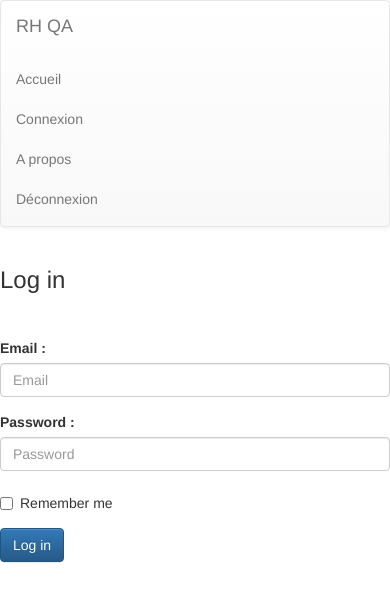
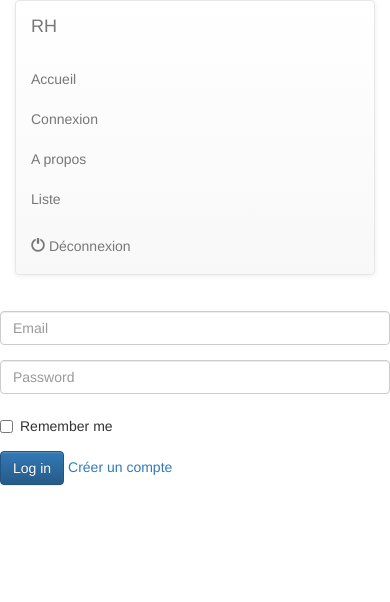
Before and after one commit to mourkeita/django-rh, a Django app: page /login in a window 390 px wide. Shown: the top 602 px of the page. Run offline with Django 3.2, Linux system fonts and the light colour scheme; some libraries are stand-ins or nearby versions.

Commit message:
Interface update

```diff
--- a/rh/qa/forms.py
+++ b/rh/qa/forms.py
@@ -2,6 +2,7 @@ from django import forms
 from .models import Qa
 
 class QaForm(forms.ModelForm):
+	password = forms.CharField(widget=forms.PasswordInput)
 	class Meta:
 		model = Qa
 		fields = ('first','last','email','password', 'age')
--- a/rh/qa/models.py
+++ b/rh/qa/models.py
@@ -6,6 +6,6 @@ from django.db import models
 class Qa(models.Model):
     first = models.CharField(max_length=200)
     last = models.CharField(max_length=200)
-    email = models.EmailField(max_length=100, blank=True, null= True, unique= True, default="Email")
-    password = models.CharField(max_length=100, default="Mot de passe")
+    email = models.EmailField(max_length=100, blank=True, null= True, unique= True, default="")
+    password = models.CharField(max_length=100, default="")
     age = models.IntegerField()
--- a/rh/qa/templates/base.html
+++ b/rh/qa/templates/base.html
@@ -1,28 +1,48 @@
 <html>
 <head>
-<title>RH QA</title>
+<title>RH</title>
 	<link rel="stylesheet" href="//maxcdn.bootstrapcdn.com/bootstrap/3.2.0/css/bootstrap.min.css">
     <link rel="stylesheet" href="//maxcdn.bootstrapcdn.com/bootstrap/3.2.0/css/bootstrap-theme.min.css">
     <link href='//fonts.googleapis.com/css?family=Lobster&subset=latin,latin-ext' rel='stylesheet' type='text/css'>
 
 </head>
 <body>
-	<nav class="navbar navbar-default" style="position:relative;">
+  <div class="container">
+  	<nav class="navbar navbar-default">
     		<div class="container-fluid">
     			<div class="navbar-header">
-  				 <a class="navbar-brand" href="#">RH QA</a>
+    				 <a class="navbar-brand" href="#">RH</a>
     			</div>
 
       		<ul class="nav navbar-nav">
       			<li><a href="/login">Accueil</a></li>
       			<li><a href="/login">Connexion</li></a>
       			<li><a href="/login">A propos</li></a>
-    			<li><a href="/login">Déconnexion</li></a>
+            <li><a href="/listUsers">Liste</li></a>
+      		</ul>
+          <ul  class="nav navbar-nav navbar-right">
+            <li>
+              <a href="/login"><div>
+              <span class="glyphicon glyphicon-off" aria-hidden="true"></span> Déconnexion</div>
+              </a>
+            </li>
           </ul>
     		</div>
   	</nav>
 
+    <div>
+
+<div class="row">
+<div class="col-sm-4"></div>
+<div class="col-sm-4">
       {% block content %}
       {% endblock %}
+
+</div>
+<div class="col-sm-4"></div>
+    </div>
+  </div>
+
+
 </body>
 </html>
--- a/rh/qa/templates/login.html
+++ b/rh/qa/templates/login.html
@@ -1,12 +1,16 @@
 {% extends "base.html" %}
+{% block con %}
+    <h3 style="color:grey">Bienvenue sur RH !</h3>
+    <p><h5>Annuaire des employés d'une agence numérique.</br>
+    Pour en savoir plus</h5> </br>
+    <button class="btn btn-primary">Plus</button>
+    </p>
+    {{ message }}
+    </h3>
+{% endblock %}
+
 {% block content %}
-
 <form class="form-horizontal" action="login" method="post">
-    <div class="form-group">
-        <label class="col-sm-2 control-label">
-            <h3>Log in</h3>
-        </label>
-    </div>
     <div class="form-group">
         {% csrf_token %}
         {% if error %}
@@ -15,21 +19,19 @@
     </div>
 
     <div class="form-group">
-        <label for="email" class="col-md-2 control-label">Email : </label>
-        <div class="col-md-2">
+        <div>
             <input name="email" type="email" class="form-control" id="email" placeholder="Email">
         </div>
     </div>
 
     <div class="form-group">
-        <label for="password" class="col-md-2 control-label">Password : </label>
-        <div class="col-md-2">
+        <div>
             <input  name="password" id="password" type="password" class="form-control" placeholder="Password">
         </div>
     </div>
 
     <div class="form-group">
-        <div class="col-md-offset-2 col-md-10">
+        <div>
             <div class="checkbox">
                 <label>
                     <input type="checkbox"> Remember me
@@ -39,8 +41,9 @@
     </div>
 
     <div class="form-group">
-        <div class="col-md-offset-2 col-md-10">
+        <div>
             <button type="submit" class="btn btn-primary">Log in</button>
+            <a href="/newuser"> Créer un compte</a>
         </div>
     </div>
 
```
Also changed, not shown: rh/qa/templates/new_user.html (+7 -2 lines), rh/qa/templates/qa.html (+5 -8 lines). Lines whose indentation alone changed are shown as unchanged.
